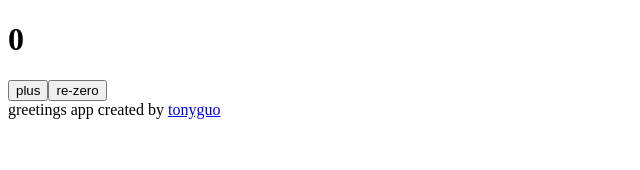
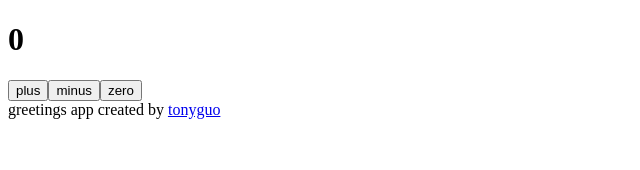
Before and after one commit to Tonyguo0/FullStackOpen2022_Part1, a React (Create React App) app in the folder practice/part1/: page / in a window 1280 px wide. Shown: the top 170 px of the page, without its empty margins (0-640 px from the left). Built offline with nearby package versions, Linux system fonts and the light colour scheme.

Commit message:
part1: Changes in state cause rerendering

```diff
--- a/practice/part1/src/App.js
+++ b/practice/part1/src/App.js
@@ -15,9 +15,13 @@
   );
 };
 
-// const Display = (props) => {
-//   return <h1>{props.counter}</h1>;
-// };
+const Display = (props) => {
+  return <h1>{props.counter}</h1>;
+};
+
+const Button = (props) => {
+  return <button onClick={props.onClick}>{props.text}</button>;
+};
 
 const App = () => {
   const [counter, setCounter] = useState(0);
@@ -28,6 +32,9 @@
   const increaseByOne = () => {
     setCounter(counter + 1);
   };
+  const decreaseByOne = () => {
+    setCounter(counter - 1);
+  };
 
   const setToZero = () => setCounter(0);
 
@@ -37,14 +44,10 @@
   const age = 10;
   return (
     <>
-      {/* <Display counter={counter}></Display> */}
-      <h1>{counter}</h1>
-      <button onClick={increaseByOne}>plus</button>
-      <button onClick={setToZero}>re-zero</button>
-      {/* <h1>Greetings</h1>
-      <Hello name={name} age={age + 14} />
-      <Hello name="Tony1" age={age + 32} />
-      <Hello name="Tony22" age={age + 43} /> */}
+      <Display counter={counter} />
+      <Button onClick={increaseByOne} text="plus" />
+      <Button onClick={decreaseByOne} text="minus" />
+      <Button onClick={setToZero} text="zero" />
       <Footer />
     </>
   );
```
